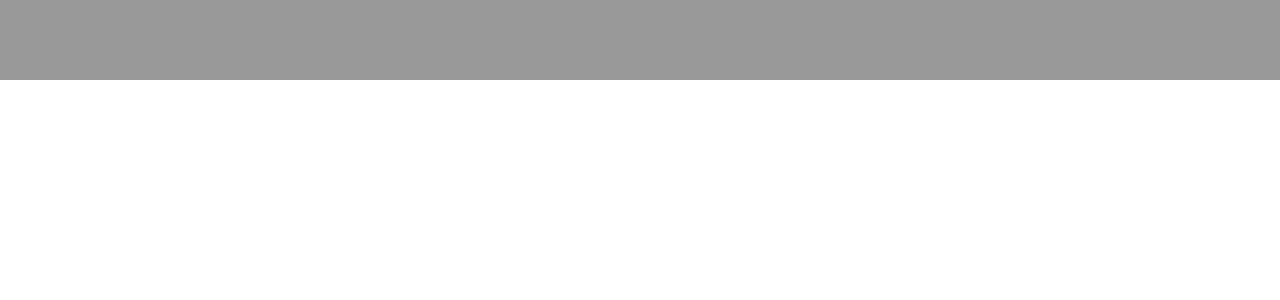
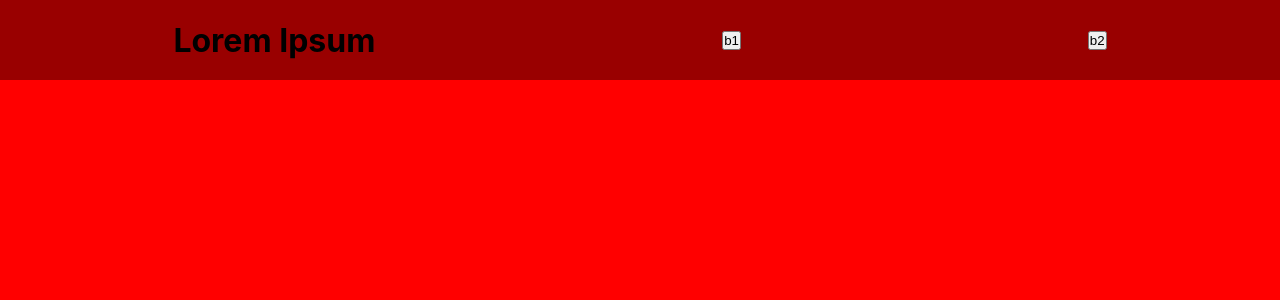
Before and after one commit to Tarnovskii/simple_app, a React (Create React App) app: page / in a window 1280 px wide. Shown: the top 300 px of the page. Built offline with nearby package versions, Linux system fonts and the light colour scheme; the HTML template or start-up script is replaced by a standard one.

Commit message:
init banner

```diff
--- /dev/null
+++ b/src/components/Banner.jsx
@@ -0,0 +1,10 @@
+import React from 'react'
+import s from '../stylesheets/banner.module.css'
+
+export const Banner = () => {
+    return (
+        <section className={s.wrapper}>
+
+        </section>
+    )
+}
--- a/src/components/Header.jsx
+++ b/src/components/Header.jsx
@@ -4,7 +4,9 @@ import s from '../stylesheets/header.module.css'
 export const Header = () => {
     return (
         <header className={s.headerWrapper}>
-
+            <h1>Lorem Ipsum</h1>
+            <button>b1</button>
+            <button>b2</button>
         </header>
     )
 }
--- a/src/components/Main.jsx
+++ b/src/components/Main.jsx
@@ -1,10 +1,12 @@
 import React, {Fragment} from 'react'
 import {Header} from "./Header";
+import {Banner} from "./Banner";
 
 export const Main = () => {
     return (
         <Fragment>
             <Header/>
+            <Banner/>
         </Fragment>
     )
 }
--- /dev/null
+++ b/src/stylesheets/banner.module.css
@@ -0,0 +1,7 @@
+.wrapper {
+    margin-top: -80px;
+    min-height: 700px;
+    height: 100vh;
+    width: 100%;
+    background: red;
+}
--- a/src/stylesheets/header.module.css
+++ b/src/stylesheets/header.module.css
@@ -1,4 +1,10 @@
 .headerWrapper {
     height: 80px;
     background: rgba(0, 0, 0, 0.4);
+    position: sticky;
+    top: 0;
+    display: flex;
+    justify-content: space-around;
+    vertical-align: center;
+    align-items: center;
 }
```
